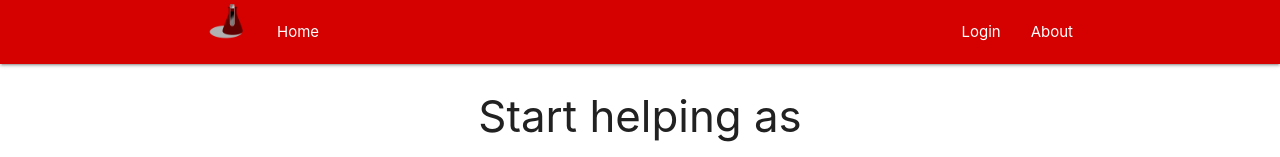
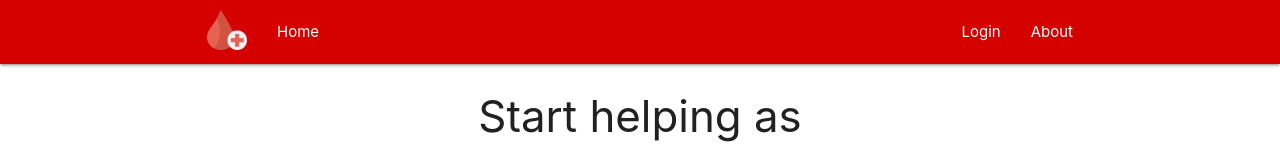
Before and after one commit to StanojevicNikola/doniraj-krv, a React (Create React App) app in the folder client/: page / in a window 1280 px wide. Shown: the top 157 px of the page. Built offline with nearby package versions, Linux system fonts and the light colour scheme.

Commit message:
minor fixes

```diff
--- a/client/src/components/NavBar.js
+++ b/client/src/components/NavBar.js
@@ -1,18 +1,23 @@
-import React, { Component } from 'react';
+import React, { Component } from "react";
 
-import {Link} from "react-router-dom";
+import { Link } from "react-router-dom";
 
-import logo from './logo.png'
+import logo from "../img/blood-donation.png";
 
-class NavBar extends Component{
-
+class NavBar extends Component {
     render() {
         return (
             <nav className=" red accent-4">
                 <div className="container nav-wrapper">
-                    <ul >
+                    <ul>
                         <li>
-                            <Link to='/'><img class="img-logo responsive-img" src={logo} alt="Logo" /></Link>
+                            <Link to="/">
+                                <img
+                                    class="img-logo responsive-img logo"
+                                    src={logo}
+                                    alt="Logo"
+                                />
+                            </Link>
                         </li>
                         <li>
                             <Link to="/">Home</Link>
@@ -28,8 +33,6 @@ class NavBar extends Component{
             </nav>
         );
     }
-
-
 }
 
 export default NavBar;
--- a/client/src/index.css
+++ b/client/src/index.css
@@ -138,3 +138,7 @@ section a span {
 .box span:nth-child(3) {
     animation-delay: -0.4s;
 }
+
+.logo {
+    margin-top: 10px;
+}
```
Also changed, not shown: client/src/img/blood-donation.png (added).
